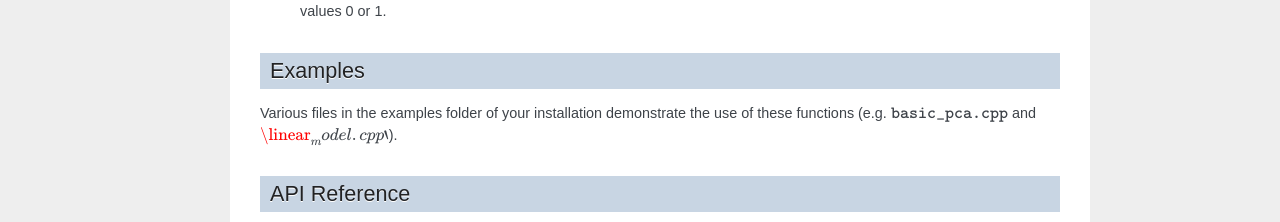
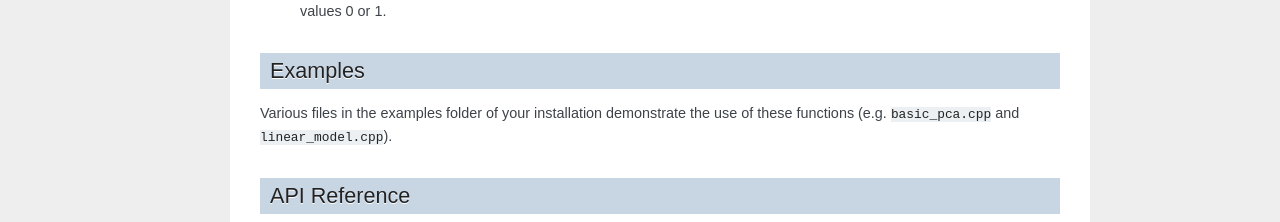
Before and after one commit to amd/aocl-data-analytics, a Sphinx documentation site: the page built from doc/csv-files.rst, in a window 1280 px wide. Shown: the part 1080-1302 px from the top of the page. Built offline with Sphinx 7.4.7, drawn with Linux system fonts in a browser that asks for light colours; grey boxes are pictures that could not be loaded.

Commit message:
adding escape before _ in rst file.
Should fix pdf generation.

Change-Id: Ie6011e17355131320e180f77600487249686e610

```diff
--- a/doc/basic-statistics.rst
+++ b/doc/basic-statistics.rst
@@ -24,7 +24,7 @@ For example, if the routine :cpp:func:`da_mean_s` is called with the :cpp:enum:`
 Examples
 --------
 
-See :math:`\texttt{basic_statistics.cpp}` in the examples folder of your installation for examples of how to use these functions.
+See ``basic_statistics.cpp`` in the examples folder of your installation for examples of how to use these functions.
 
 API Reference
 -------------
--- a/doc/csv-files.rst
+++ b/doc/csv-files.rst
@@ -55,7 +55,7 @@ The following :ref:`da_int` options can be set:
 Examples
 --------
 
-Various files in the examples folder of your installation demonstrate the use of these functions (e.g. :math:`\texttt{basic_pca.cpp}` and :math:`\linear_model.cpp``).
+Various files in the examples folder of your installation demonstrate the use of these functions (e.g. ``basic_pca.cpp`` and ``linear_model.cpp``).
 
 API Reference
 -------------
--- a/doc/general-intro.rst
+++ b/doc/general-intro.rst
@@ -1,5 +1,3 @@
-
-.. _chapter_gen_intro:
 
 .. _chapter_gen_intro:
 
```
Also changed, not shown: 1 other file.
